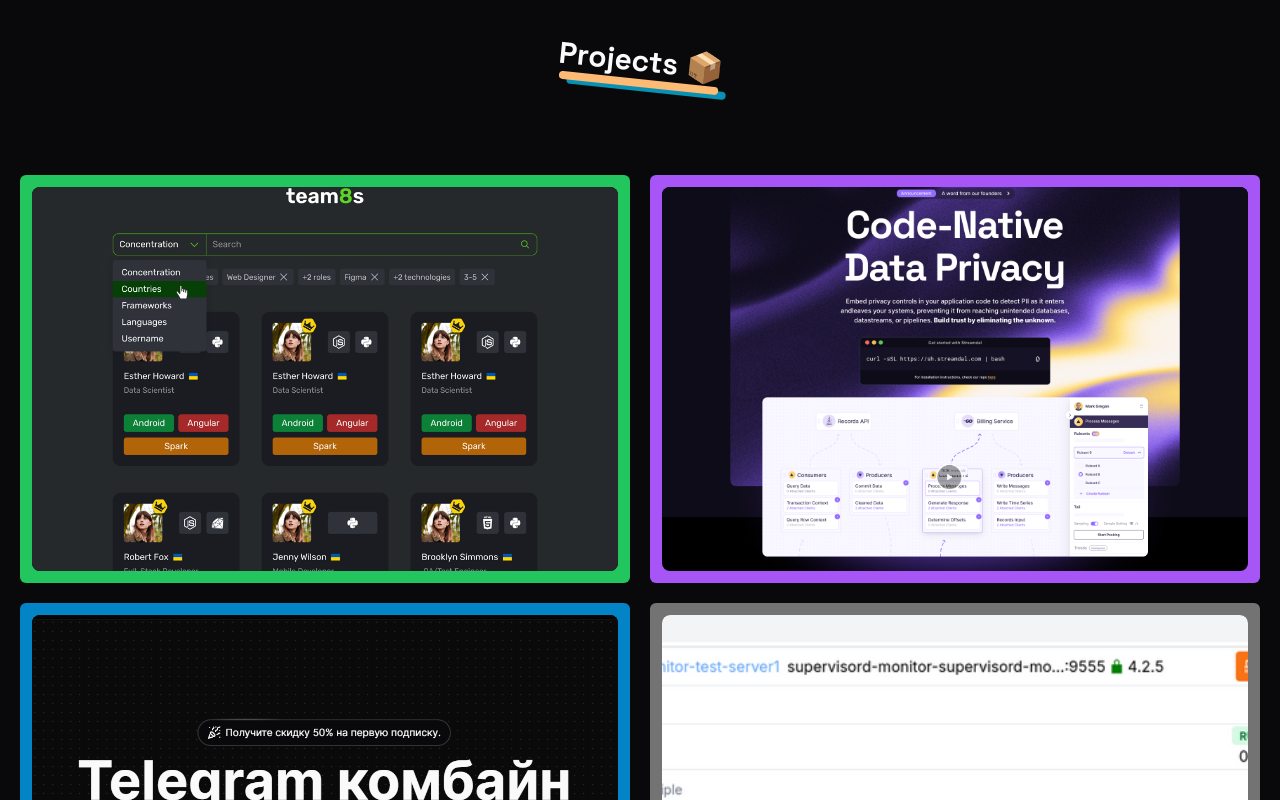
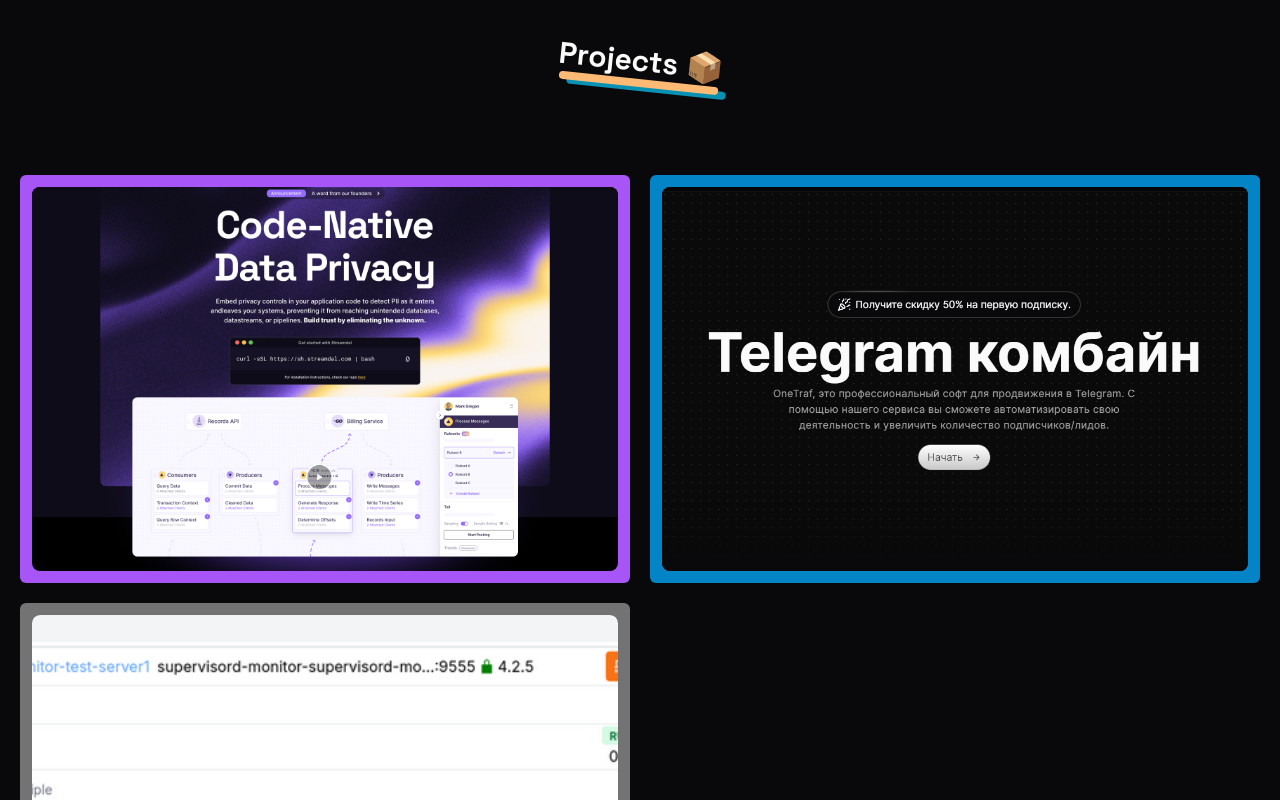
Before and after one commit to velenyx/portfolio, a Next.js app: page / in a window 1280 px wide. Shown: the part 689-1489 px from the top of the page. Built offline with nearby package versions, Linux system fonts and the light colour scheme.

Commit message:
feat: save changes

```diff
--- a/src/app/(home)/_components/projects.tsx
+++ b/src/app/(home)/_components/projects.tsx
@@ -2,7 +2,6 @@ import React from "react";
 import {
   SiAstro,
   SiGo,
-  SiNestjs,
   SiNextdotjs,
   SiReact,
   SiReactquery,
@@ -18,13 +17,6 @@ import { cn } from "@/shared/lib/utils";
 import { Title } from "./title";
 
 const PROJECTS = [
-  {
-    title: "Teameights",
-    tech: [SiTypescript, SiReact, SiNextdotjs, SiNestjs],
-    link: "https://teameights.com",
-    cover: "/images/teameights.png",
-    background: "bg-green-500",
-  },
   {
     title: "Streamdal (Landing)",
     tech: [SiAstro, SiTailwindcss, SiReact],
```
Also changed, not shown: public/images/teameights.png (deleted).
